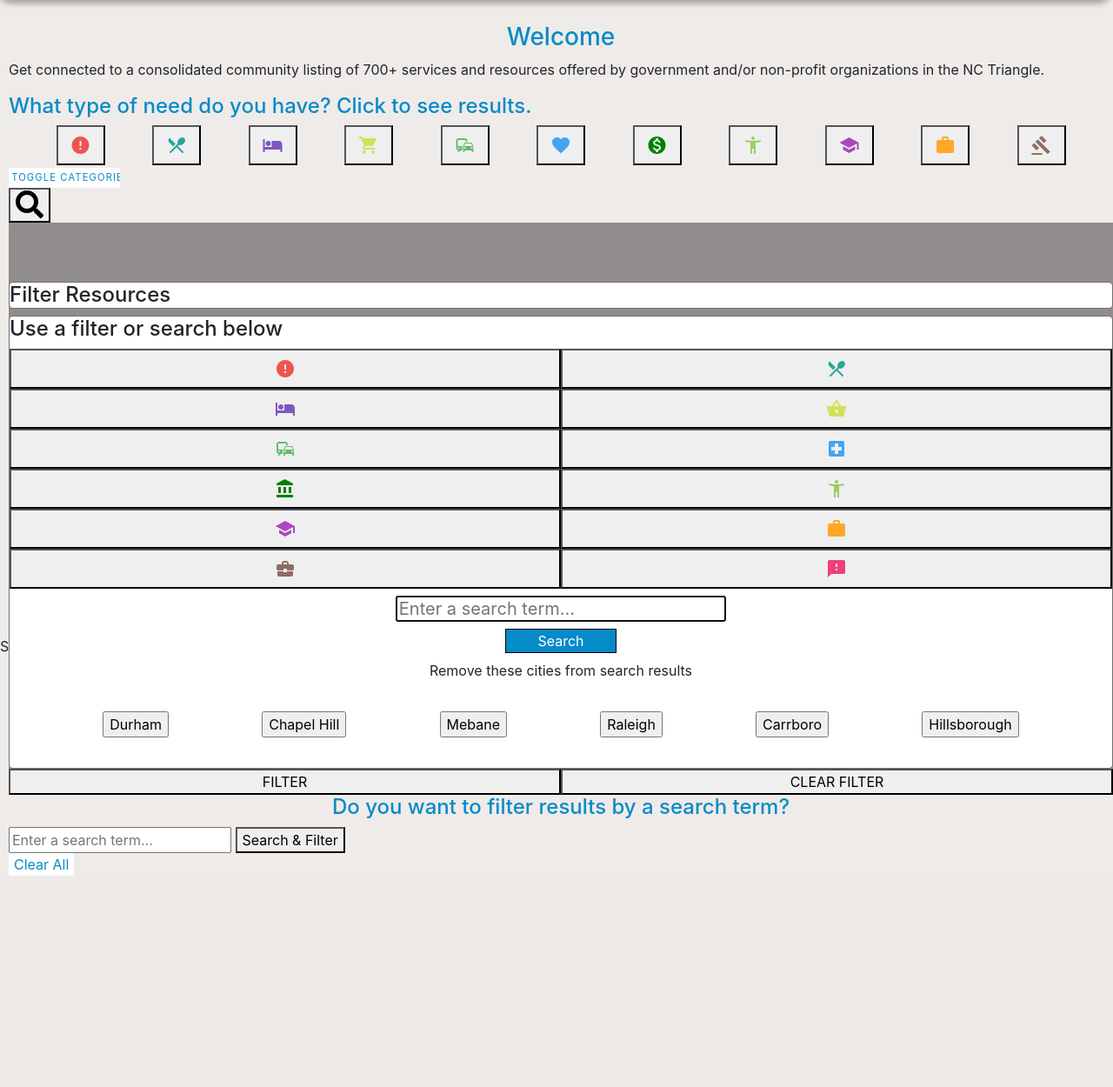
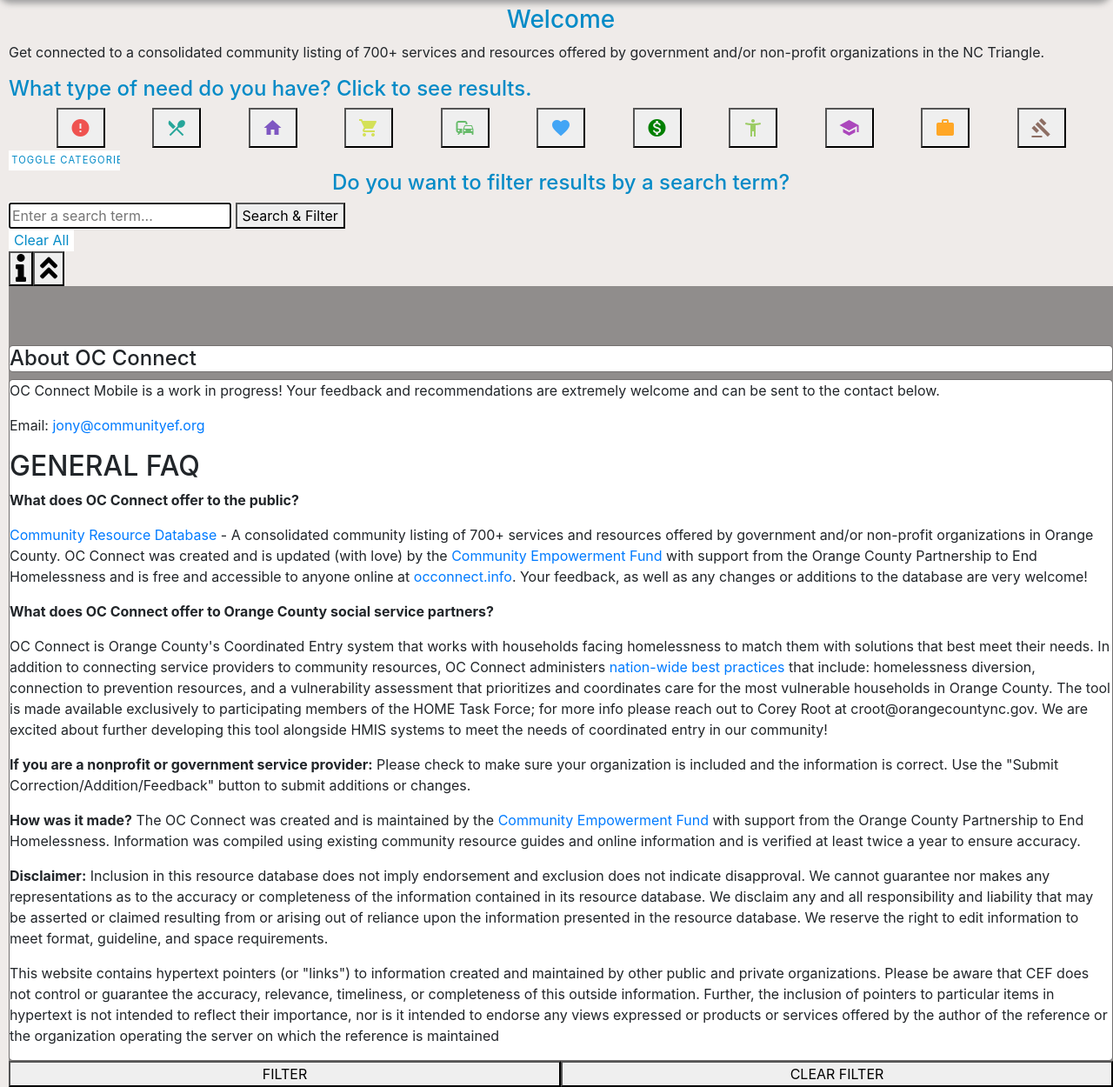
Before and after one commit to oc-connect-mobile/respond-dynamically, a Django app: template core/templates/index.html in a window 1280 px wide. Shown: the part 44-1294 px from the top of the page at 87% size. Before the commit the page ends 1051 px from the top, so only its background shows below. Run offline with Django 3.2, Linux system fonts and the light colour scheme; the template is opened without the code that fills it: most values are stand-ins (such as "Sample title", 1, 10 or a date in 2020); some libraries are stand-ins or nearby versions.

Commit message:
switching to master

```diff
--- a/core/static/JavaScript/resources.js
+++ b/core/static/JavaScript/resources.js
@@ -143,7 +143,7 @@
     return 'local_dining'
   }
   if (catList.indexOf('Housing') >= 0) {
-    return 'local_hotel'
+    return 'home'
   }
   if (catList.indexOf('Goods') >= 0) {
     return 'shopping_cart'
@@ -185,7 +185,7 @@
 
     const resourceList = query('.list-of-resources')
     const resourceTag = document.createElement('div')
-    const nameTag = document.createElement('h2')
+    const nameTag = document.createElement('h3')
     const infoTag = document.createElement('span')
     const numOfResources = document.createElement('div')
 
@@ -291,7 +291,7 @@
     }
   }
     seeMoreTag.innerHTML = `<a title= "See a detailed description of this resource" class="" href="/resource/${resourceId}"><i class="fa fa-2x fa-chevron-right"></i></a>`
-    nameTag.innerText = resourceName
+    nameTag.innerHTML= `<h3>${resourceName}</h3>`
 
     if (resourceWeb === null && resourcePhone === null && resourceEmail === null){
         contactInfoDiv.classList.add('hide')
@@ -326,7 +326,7 @@
 
     descTag.innerText = resourceDesc
     if (resourceEligible !== null){
-      eligibiliyTag.innerHTML = `<i class="fa fa-ruler-combined" title="Some eligibility requirements exist"></i>Some Requirements`
+      eligibiliyTag.innerHTML = `<i class="fa fa-flag" title="Some eligibility requirements exist"></i>`
     }
     // googleTag.innerHTML = `<a title= "Google search" class="foo-button mdc-button" href="https://www.google.com/search?q=${resourceName}"><i class="fab fa-google"></i>  Google</a>`
     descTag.innerText = resourceDesc
--- a/core/static/css/main.css
+++ b/core/static/css/main.css
@@ -112,7 +112,7 @@
 }
 
 .content-container {
-    padding-top: 70px;
+    padding-top: 50px;
     margin-left: 10px;
 }
 .detail-container{
@@ -314,6 +314,7 @@
     justify-content: center;
     align-items: center;
 }
+
 #name{
     margin: .5rem;
     width: 30%;
--- a/core/templates/about.html
+++ b/core/templates/about.html
@@ -1,7 +1,7 @@
 {% extends "base.html" %}
 
 {% block content %}
-
+<div class="info-menu">
 <p>OC Connect Mobile is a work in progress! Your feedback and recommendations are extremely welcome and can be sent to the contact below.</p>
 
 <p>Email: <a href="mailto:jony@communityef.org" subject="OC%20Connect%20Mobile" target="_top">jony@communityef.org</a></p>
@@ -21,5 +21,5 @@
 Inclusion in this resource database does not imply endorsement and exclusion does not indicate disapproval. We cannot guarantee nor makes any representations as to the accuracy or completeness of the information contained in its resource database. We disclaim any and all responsibility and liability that may be asserted or claimed resulting from or arising out of reliance upon the information presented in the resource database. We reserve the right to edit information to meet format, guideline, and space requirements. </p>
 
 <p>This website contains hypertext pointers (or "links") to information created and maintained by other public and private organizations. Please be aware that CEF does not control or guarantee the accuracy, relevance, timeliness, or completeness of this outside information. Further, the inclusion of pointers to particular items in hypertext is not intended to reflect their importance, nor is it intended to endorse any views expressed or products or services offered by the author of the reference or the organization operating the server on which the reference is maintained</p>
-
+</div>
 {% endblock %}
--- a/core/templates/base.html
+++ b/core/templates/base.html
@@ -31,14 +31,6 @@
 
         <h1><a class="mdc-typography--heading4 main-title2" href="{% url 'index' %}"><img src="static/img/occonnect.png" alt="OC Connect Logo" height="42">OC Connect Mobile</a></h1>
     </div>
-    <div>
-    <nav>
-        <ul>
-            <li>Search</li>
-            <li>About</li>
-        </ul>
-    </nav>
-    </div>
 
     <div class="content-container">
     {% block content %}  {% endblock %}
--- a/core/templates/index.html
+++ b/core/templates/index.html
@@ -15,7 +15,7 @@
     <p class="welcome-message">Get connected to a consolidated community listing of 700+ services and resources offered by government and/or non-profit organizations in the NC Triangle.</p>
 
 
-    <div class="category-btns-box" aria-label="Here a various ways to filter by need">
+    <div class="category-btns-box" aria-label="Here a various ways to filter by need" id="search-options">
         <div class="category-search-header">
             <h4 class="category-header h3index">What type of need do you have? Click to see results.</h4>
         </div>
@@ -28,7 +28,7 @@
                 <button title="food" id="food-button" class="foo-button mdc-button" type="submit" value="Food"><i class="material-icons i-food" aria-label="Filter by food category" aria-hidden="true">local_dining</i></button>
             </form>
             <form id="housing-search">
-                <button title="housing" id="housing-button" class="foo-button mdc-button" type="submit" value="Housing"><i class="material-icons i-housing" aria-label="Filter by housing category" aria-hidden="true">local_hotel</i></button>
+                <button title="housing" id="housing-button" class="foo-button mdc-button" type="submit" value="Housing"><i class="material-icons i-housing" aria-label="Filter by housing category" aria-hidden="true">home</i></button>
             </form>
             <form id="goods-search">
                 <button id="goods-button" class="foo-button mdc-button" type="submit" value="Goods"><i class="material-icons i-goods" aria-label="Filter by goods" aria-hidden="true">shopping_cart</i></button>
@@ -87,85 +87,69 @@
             <input class="index-button" style="align-items: center" type="button" onclick="hideCityFilters()" value="Toggle City Filters">
         </div>
     </div>
+    <div id="searchbar" >
+        <h4 class="h3index">Do you want to filter results by a search term?</h4>
+            <form id="searchform" name="searchform" style="align-self:center">
+                <input name="luckyq" id="luckyq" type="text" aria-label="Search" placeholder="Enter a search term..." autofocus>
+                <button id="search-button2" class="mdc-button" type="submit">Search & Filter</button>
+            </form>
+    </div>
+    <div id="clearbar" aria-label="Clear all search and filtering">
+        <form id="clearform" name="searchform" style="align-self:center">
+            <button name="clear" id="clear-button" class="mdc-button" type="submit">Clear All</button>
+        </form>
+    </div>
 </div>
+    <div class="list-of-resources">
+        <script>
+            let data = {{ data2 | safe }}
+            // let sosl = {{ data9 | safe }}
+        </script>
+    </div>
+
 
 
 
 <div class="bottom-filter">
-    <button title="filter" aria-label="filter" class="mdc-button mdc-button--raised showDialogBtn" onclick="document.getElementById('filter')"><i class="fa fa-search fa-2x"></i>
+    <button title="filter" aria-label="filter" class="mdc-button mdc-button--raised showDialogBtn" onclick="document.getElementById('search-options')"><i class="fas fa-2x fa-angle-double-up"></i>
+    </button>
+    <button style="float: left" title="info" aria-label="Site info" class="mdc-button mdc-button--raised showDialogBtn" onclick="document.getElementById('info')"><i class="fa fa-2x fa-info"></i>
     </button>
 </div>
 
 {% comment %} Modals {% endcomment %}
 
-<div id="filter" class="mdc-dialog">
+<div id="info" class="mdc-dialog">
 
     <h3 class="mdc-dialog__header">
         <h4 class="mdc-dialog__header__title modal-content">
-            Filter Resources
+            About OC Connect
         </h4>
     </h3>
 
     <section class="mdc-dialog__body modal-content">
-        <h4>Use a filter or search below</h4>
 
-        <div id="category-buttons" aria-label="Here a various ways to filter using checkboxes">
 
-            <form id="emergency-search">
-                <button id="emergency-button" class="foo-button mdc-button" type="submit" value="Emergency"><i class="material-icons i-emergency" aria-label="Filter by Emergency category" aria-hidden="true">error</i></button>
-            </form>
-            <form id="food-search">
-                <button id="food-button" class="foo-button mdc-button" type="submit" value="Food"><i class="material-icons i-food" aria-label="Filter by food category" aria-hidden="true">local_dining</i></button>
-            </form>
-            <form id="housing-search">
-                <button id="housing-button" class="foo-button mdc-button" type="submit" value="Housing"><i class="material-icons i-housing" aria-label="Filter by housing category" aria-hidden="true">local_hotel</i></button>
-            </form>
-            <form id="goods-search">
-                <button id="goods-button" class="foo-button mdc-button" type="submit" value="Goods"><i class="material-icons i-goods" aria-label="Filter by goods" aria-hidden="true">shopping_basket</i></button>
-            </form>
-            <form id="transportation-search">
-                <button id="transportation-button" class="foo-button mdc-button" type="submit" value="Transportation"><i class="material-icons i-transportation" aria-label="Filter by Transportation category" aria-hidden="true">commute</i></button>
-            </form>
-            <form id="health-search">
-                <button id="health-button" class="foo-button mdc-button" type="submit" value="Health"><i class="material-icons i-health" aria-label="Filter by health category" aria-hidden="true">local_hospital</i></button>
-            </form>
-            <form id="finances-search">
-                <button id="finances-button" class="foo-button mdc-button" type="submit" value="Finances"><i class="material-icons i-finances" aria-label="Filter by finances category" aria-hidden="true">account_balance</i></button>
-            </form>
-            <form id="care-search">
-                <button id="care-button" class="foo-button mdc-button" type="submit" value="Care"><i class="material-icons i-care" aria-label="Filter by care category" aria-hidden="true">accessibility_new</i></button>
-            </form>
-            <form id="education-search">
-                <button id="education-button" class="foo-button mdc-button" type="submit" value="Education"><i class="material-icons i-education" aria-label="Filter by Education category" aria-hidden="true">school</i></button>
-            </form>
-            <form id="employment-search">
-                <button id="employment-button" class="foo-button mdc-button" type="submit" value="Employment"><i class="material-icons i-employment" aria-label="Filter by employment category" aria-hidden="true">work</i></button>
-            </form>
-            <form id="legal-search">
-                <button id="legal-button" class="foo-button mdc-button" type="submit" value="Legal"><i class="material-icons i-legal" aria-label="Filter by legal category" aria-hidden="true">business_center</i></button>
-            </form>
-            <form id="communication-search">
-                <button id="communication-button" class="foo-button mdc-button" type="submit" value="Communication"><i class="material-icons i-communication" aria-label="Filter by communication category" aria-hidden="true">feedback</i></button>
-            </form>
-        </div>
+        <div class="info-menu">
+            <p>OC Connect Mobile is a work in progress! Your feedback and recommendations are extremely welcome and can be sent to the contact below.</p>
 
-        <div id="searchbar">
-            <form id="search-form" style="align-items: center">
-                <input id="name" type="text" aria-label="Search for City or Category" placeholder="Enter a search term..." autofocus>
-                <button id="search-button" class="mdc-button" type="submit">Search</button>
-            </form>
-        </div>
+            <p>Email: <a href="mailto:jony@communityef.org" subject="OC%20Connect%20Mobile" target="_top">jony@communityef.org</a></p>
 
-        <div class="city-filter-box">
-            <p class="filter-title">Remove these cities from search results</p>
-            <div class="filter-btns">
-            <input class="toggleBtn mdc-button" type="button" onclick="slideUpResource('Durham')" value="Durham">
-            <input class="toggleBtn mdc-button" type="button" onclick="slideUpResource('ChapelHill')" value="Chapel Hill">
-            <input class="toggleBtn mdc-button" type="button" onclick="slideUpResource('Mebane')" value="Mebane">
-            <input class="toggleBtn mdc-button" type="button" onclick="slideUpResource('Raleigh')" value="Raleigh">
-            <input class="toggleBtn mdc-button" type="button" onclick="slideUpResource('Carrboro')" value="Carrboro">
-            <input class="toggleBtn mdc-button" type="button" onclick="slideUpResource('Hillsborough')" value="Hillsborough">
-            </div>
+            <h2>GENERAL FAQ</h2>
+            <p><strong>What does OC Connect offer to the public?</strong></p>
+            <p><a href="http://occonnect.info/">Community Resource Database</a> - A consolidated community listing of 700+ services and resources offered by government and/or non-profit organizations in Orange County.  OC Connect was created and is updated (with love) by the <a href="http://communityempowermentfund.org/">Community Empowerment Fund</a> with support from the Orange County Partnership to End Homelessness and is free and accessible to anyone online at <a href="http://occonnect.info/">occonnect.info</a>. Your feedback, as well as any changes or additions to the database are very welcome!</p>
+
+            <p><strong>What does OC Connect offer to Orange County social service partners?</strong></p>
+            <p>OC Connect is Orange County's Coordinated Entry system that works with households facing homelessness to match them with solutions that best meet their needs. In addition to connecting service providers to community resources, OC Connect administers <a href="https://endhomelessness.org/ending-homelessness/solutions/creating-systems-that-work/">nation-wide best practices</a> that include: homelessness diversion, connection to prevention resources, and a vulnerability assessment that prioritizes and coordinates care for the most vulnerable households in Orange County. The tool is made available exclusively to participating members of the HOME Task Force; for more info please reach out to Corey Root at <a herf="mailto:croot@orangecountync.gov">croot@orangecountync.gov</a>. We are excited about further developing this tool  alongside HMIS systems to meet the needs of coordinated entry in our community!</p>
+
+            <p><strong>If you are a nonprofit or government service provider:</strong> Please check to make sure your organization is included and the information is correct. Use the "Submit Correction/Addition/Feedback" button to submit additions or changes.</p>
+
+            <p><strong>How was it made?</strong> The OC Connect was created and is maintained by the <a href="http://communityempowermentfund.org/">Community Empowerment Fund</a> with support from the Orange County Partnership to End Homelessness. Information was compiled using existing community resource guides and online information and is verified at least twice a year to ensure accuracy.</p>
+
+            <p><strong>Disclaimer:</strong>
+            Inclusion in this resource database does not imply endorsement and exclusion does not indicate disapproval. We cannot guarantee nor makes any representations as to the accuracy or completeness of the information contained in its resource database. We disclaim any and all responsibility and liability that may be asserted or claimed resulting from or arising out of reliance upon the information presented in the resource database. We reserve the right to edit information to meet format, guideline, and space requirements. </p>
+
+            <p>This website contains hypertext pointers (or "links") to information created and maintained by other public and private organizations. Please be aware that CEF does not control or guarantee the accuracy, relevance, timeliness, or completeness of this outside information. Further, the inclusion of pointers to particular items in hypertext is not intended to reflect their importance, nor is it intended to endorse any views expressed or products or services offered by the author of the reference or the organization operating the server on which the reference is maintained</p>
         </div>
 
 
@@ -180,25 +164,6 @@
 
 </div>
 
-<div id="searchbar" >
-    <h4 class="h3index">Do you want to filter results by a search term?</h4>
-        <form id="searchform" name="searchform" style="align-self:center">
-            <input name="luckyq" id="luckyq" type="text" aria-label="Search" placeholder="Enter a search term..." autofocus>
-            <button id="search-button2" class="mdc-button" type="submit">Search & Filter</button>
-        </form>
-</div>
-<div id="clearbar" aria-label="Clear all search and filtering"</div>
-    <form id="clearform" name="searchform" style="align-self:center">
-        <button name="clear" id="clear-button" class="mdc-button" type="submit">Clear All</button>
-    </form>
-</div>
-
-<div class="list-of-resources">
-    <script>
-        let data = {{ data2 | safe }}
-        // let sosl = {{ data9 | safe }}
-    </script>
-</div>
 
 <script src="{% static 'JavaScript/filter.js' %}"></script>
 <script src="{% static 'JavaScript/resources.js' %}"></script>
```
